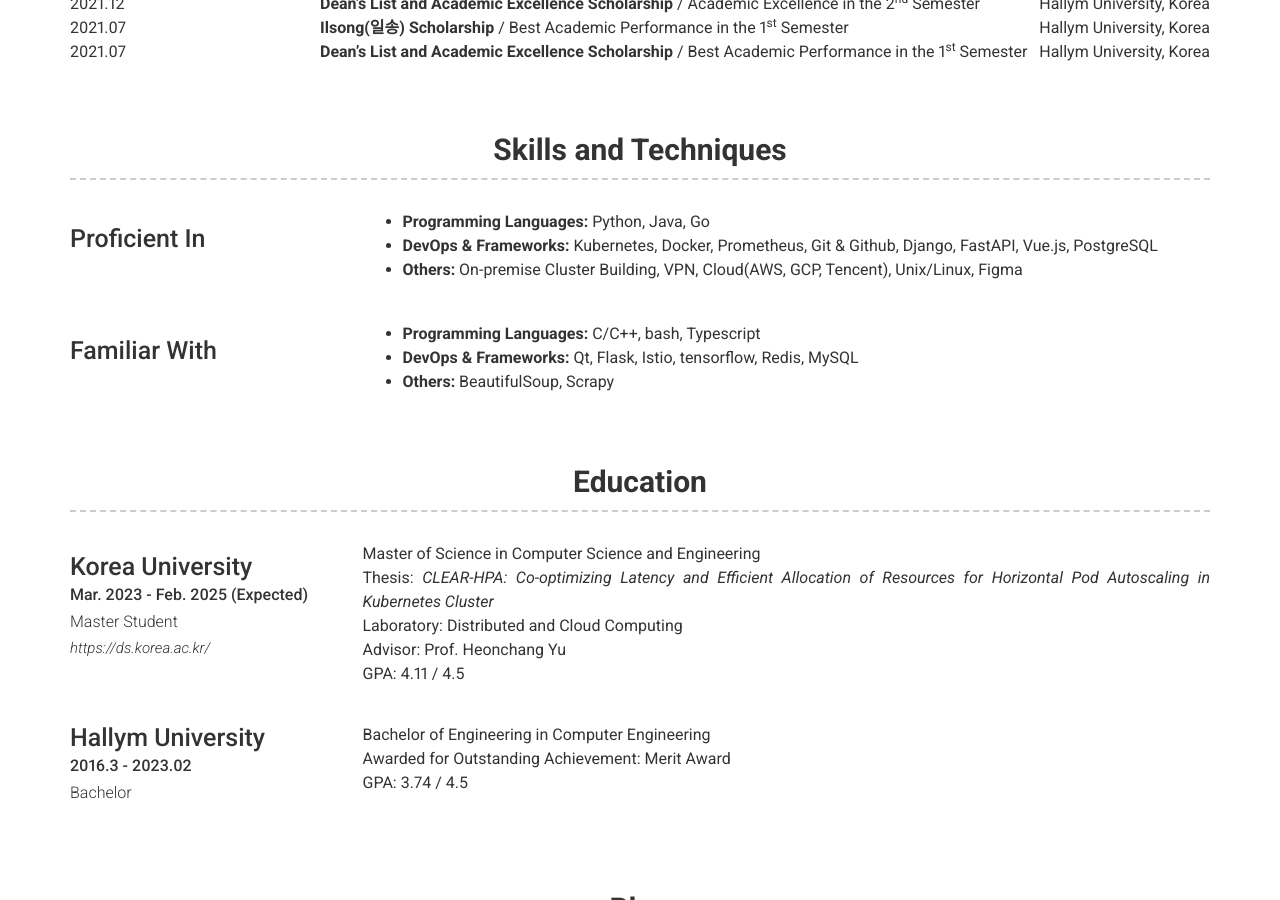
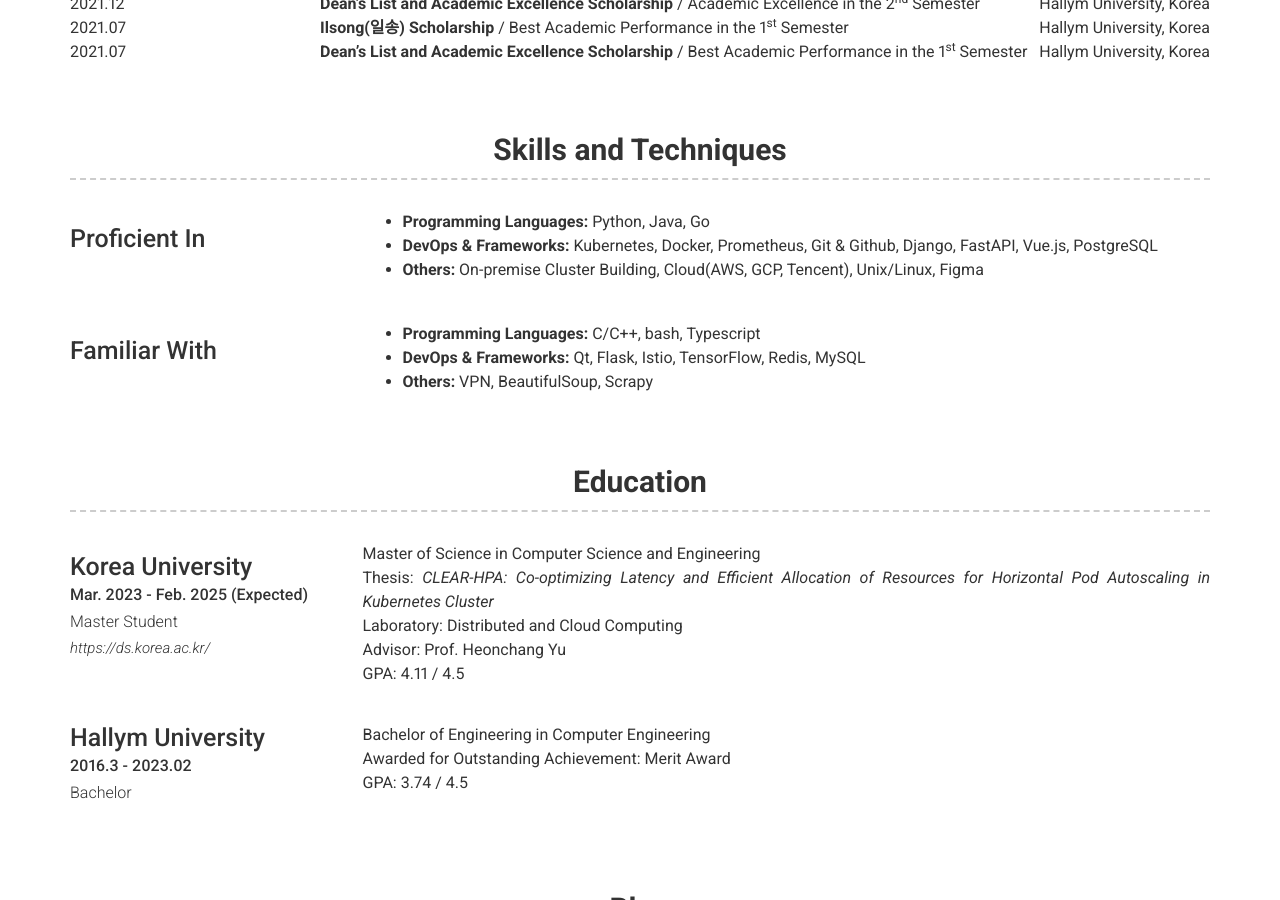
Before and after one commit to kdgyun/kdgyun.github.io, a Jekyll site: the page built from index.md, in a window 1280 px wide and 900 px high, scrolled down 5292 px. Built offline with Jekyll 4.4.1, drawn with Linux system fonts in a browser that asks for light colours; nearby versions of some CDN libraries.

Commit message:
fix typo

```diff
--- a/_config.yml
+++ b/_config.yml
@@ -247,15 +247,15 @@ content:
         description: |
           * <b>Programming Languages:</b> Python, Java, Go
           * <b>DevOps & Frameworks:</b> Kubernetes, Docker, Prometheus, Git & Github, Django, FastAPI, Vue.js, PostgreSQL
-          * <b>Others:</b> On-premise Cluster Building, VPN, Cloud(AWS, GCP, Tencent), Unix/Linux, Figma
+          * <b>Others:</b> On-premise Cluster Building, Cloud(AWS, GCP, Tencent), Unix/Linux, Figma
 
       - layout: left
         title: |
           Familiar With
         description: |
           * <b>Programming Languages:</b> C/C++, bash, Typescript
-          * <b>DevOps & Frameworks:</b> Qt, Flask, Istio, tensorflow, Redis, MySQL
-          * <b>Others:</b> BeautifulSoup, Scrapy
+          * <b>DevOps & Frameworks:</b> Qt, Flask, Istio, TensorFlow, Redis, MySQL
+          * <b>Others:</b> VPN, BeautifulSoup, Scrapy
 
   - title: <b>Education</b>
     layout: list
```
